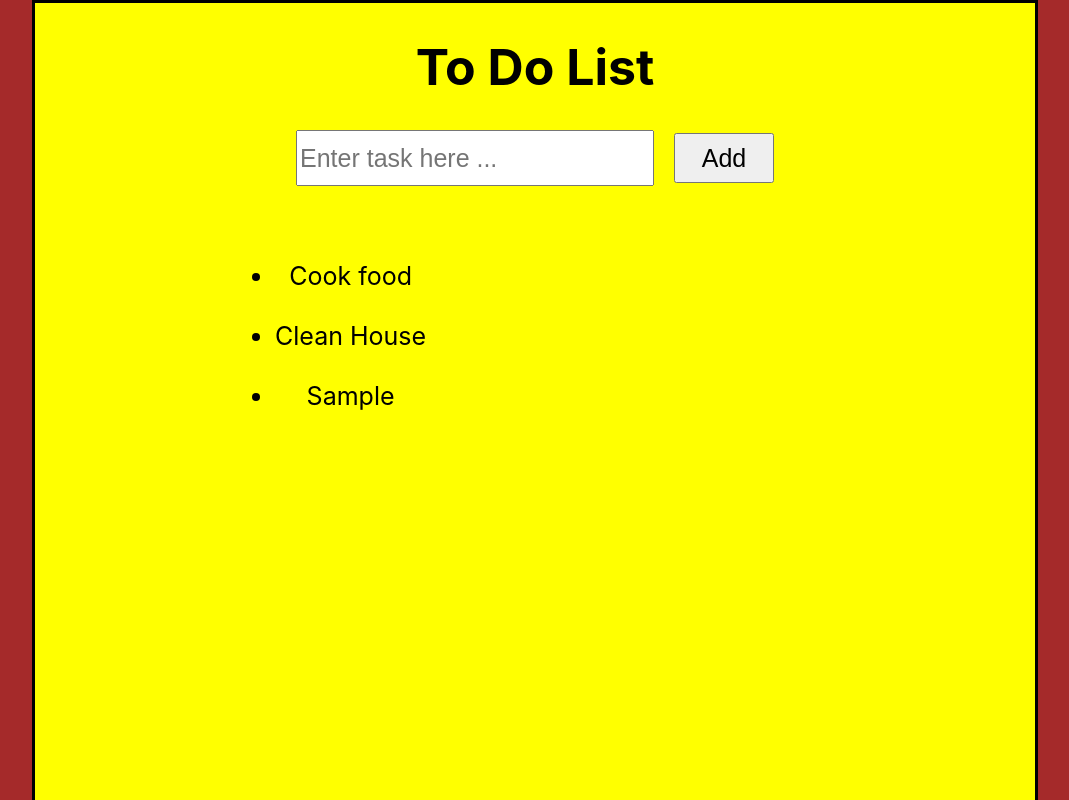
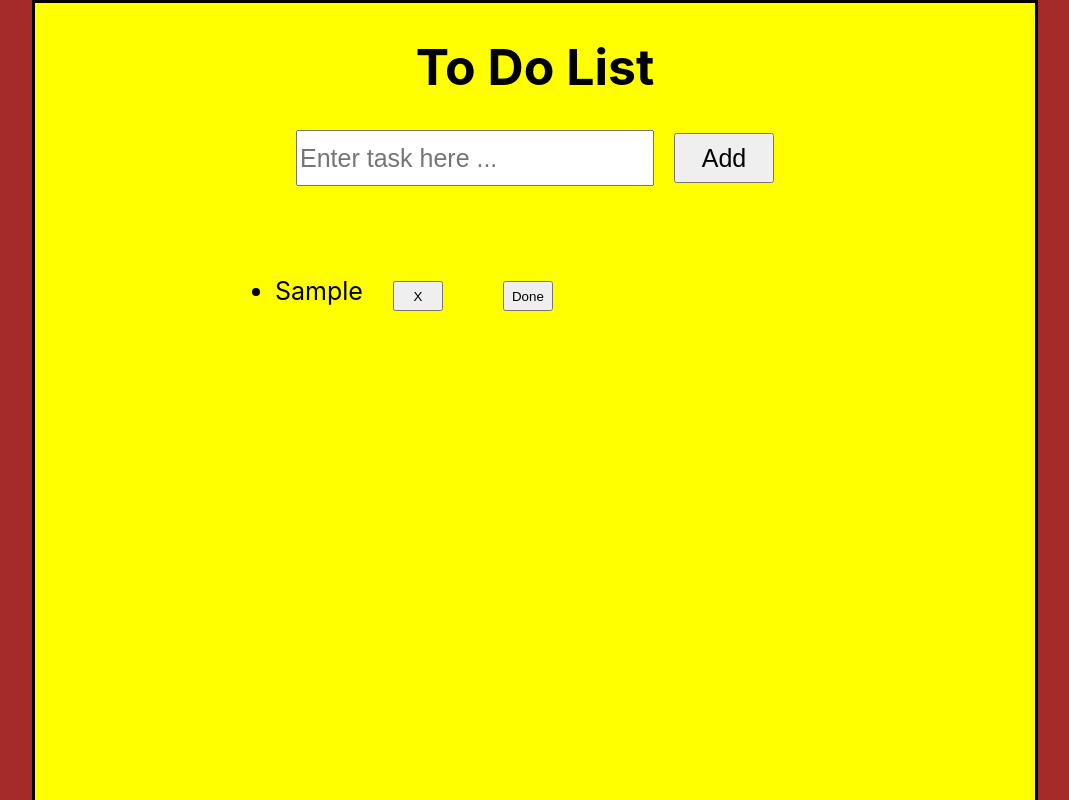
Before and after one commit to gtinsley99/ToDoList, a React (Create React App) app: page / in a window 1280 px wide. Both pictures are taken after typing "Sample" into the empty fields and a click on the button "Add". Shown: the top 800 px of the page, without its empty margins (105-1174 px from the left). Built offline with nearby package versions, Linux system fonts and the light colour scheme.

Commit message:
added remove and completed buttons

```diff
--- a/src/App.css
+++ b/src/App.css
@@ -21,9 +21,19 @@ input{
 }
 
 button{
+  position: relative;
+  top: -10px;
+  width:50px;
+  height:30px;
+  margin: 30px;
+}
+
+.AddButton{
+  position: static;
   width:100px;
   height:50px;
-  font-size:25px
+  font-size:25px;
+  margin: auto;
 }
 
 .listCard{
@@ -37,3 +47,17 @@ button{
 li{
   margin-bottom: 30px;
 }
+
+.listItem{
+  display: flex;
+  justify-content: space-around;
+  align-items: center;
+}
+
+.listItem-true{
+  text-decoration: line-through;
+}
+
+.listItem-false{
+  text-decoration: none;
+}
--- a/src/App.js
+++ b/src/App.js
@@ -1,5 +1,5 @@
 import "./App.css";
-import { useState } from "react";
+import React, { useState } from "react";
 
 // components
 import Header from "./components/Header";
@@ -7,8 +7,14 @@ import InputForm from "./components/Form";
 import ToDoList from "./components/ToDoList";
 
 const App = () => {
-  const [list, setList] = useState(["Cook food", "Clean House"]);
 
+  const [list, setList] = useState([]);
+
+  const removeTask = (index) => {
+    let taskList = [...list];
+    taskList.splice(index, 1);
+    setList(taskList);
+  }
 
 
 const addTask = (inputValue) => {
@@ -20,10 +26,12 @@ const addTask = (inputValue) => {
   return (
     <div className="App">
       <Header />
-      <InputForm addTask={addTask}/>
+      <InputForm addTask={addTask} />
       <div className="listCard">
         <ul>
-          <ToDoList list={list} />
+        {list.map((list, index) => {
+          return <ToDoList key={index} removeTask={removeTask} item={list} />;
+          })}
         </ul>
       </div>
     </div>
--- a/src/components/Form.js
+++ b/src/components/Form.js
@@ -2,9 +2,11 @@ import React, { useState } from "react";
 
 const InputForm = ({ addTask }) => {
   const [inputValue, setInputValue] = useState("");
+
   const handleChange = (e) => {
     setInputValue(e.currentTarget.value);
   };
+
   const handleSubmit = (e) => {
     e.preventDefault();
     addTask(inputValue);
@@ -21,7 +23,9 @@ const InputForm = ({ addTask }) => {
           className="listInput"
           placeholder="Enter task here ..."
         ></input>
-        <button type="submit">Add</button>
+        <button className="AddButton" type="submit">
+          Add
+        </button>
       </form>
     </div>
   );
--- a/src/components/ToDoList.js
+++ b/src/components/ToDoList.js
@@ -1,15 +1,16 @@
-import React from "react";
+import React, { useState } from "react";
 
-const ToDoList = ({list}) => {
-    return(
-        list.map((item, index) => {
-            return (
-              <li key={index} className="listItem">
-                {item}
-              </li>
-            );
-          })
-    )
-}
+const ToDoList = (props) => {
+
+  const [complete, setComplete] = useState(false);
+
+    return (
+      <div className="listItem">
+        <li className={`listItem-${complete}`}>{props.item}</li>
+        <button onClick={() => props.removeTask(props.index)}>X</button>
+        <button onClick={() => setComplete(!complete)}>{complete ? "Undo" : "Done"}</button>
+      </div>
+    );
+  };
 
 export default ToDoList;
```
Also changed, not shown: src/images/notepad.webp (added).
